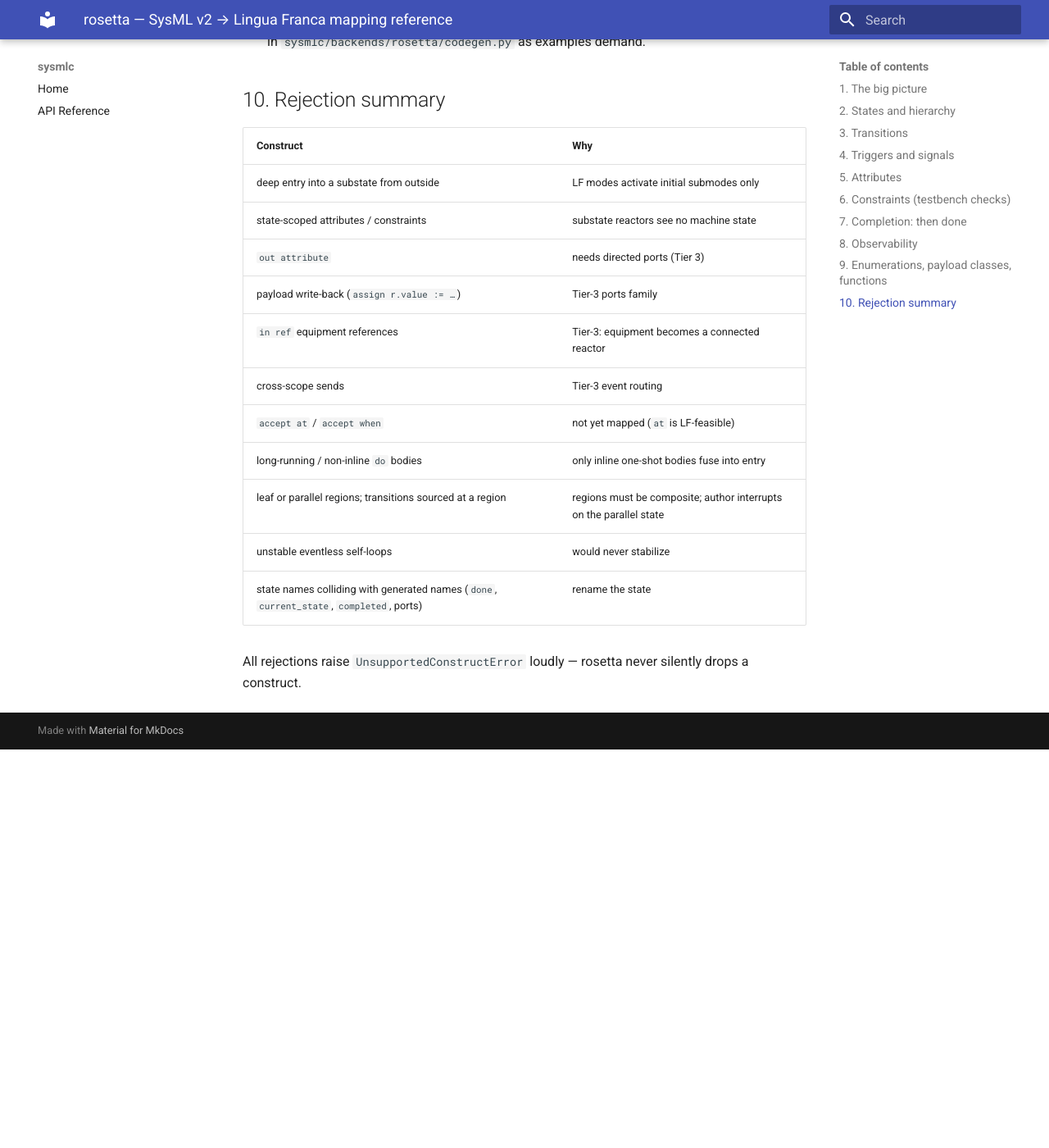
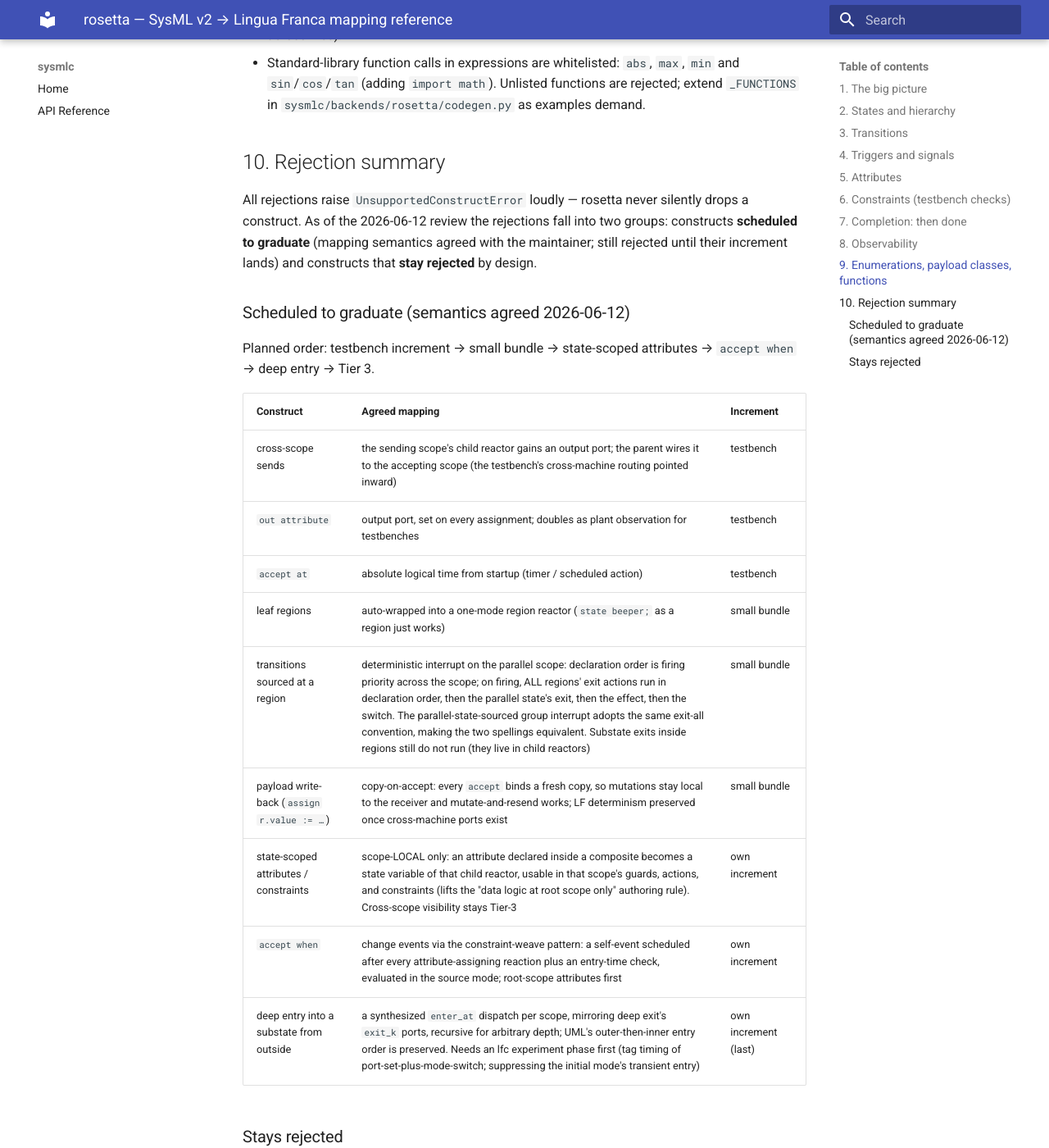
Before and after one commit to glacier-project/sysmlc-core, an MkDocs documentation site: the page built from docs/rosetta-mapping.md, in a window 1280 px wide and 1400 px high, scrolled down 5676 px. Shown: the whole window at 82% size. Built offline with MkDocs 1.6.1 and Material for MkDocs 9.7.7, drawn with Linux system fonts in a browser that asks for light colours; before the commit the page ends 6590 px from its top, so only the background shows below that; some of the changed text lies outside the part shown.

Commit message:
docs(rosetta): record agreed rejection graduations in mapping reference

```diff
--- a/docs/rosetta-mapping.md
+++ b/docs/rosetta-mapping.md
@@ -113,6 +113,7 @@ mode (the target's `entry` runs at the next tag, LF's mode-switch boundary).
   exit-all-then-effect ordering.)
 - **Deep entry** (`idle` → `running.hot` from outside) — **rejected**:
   entering an LF mode always activates contained reactors' initial modes.
+  Scheduled to graduate via a synthesized entry dispatch (§10).
 - An eventless self-loop with no event, timer, or effect is rejected as
   unstable.
 
@@ -126,7 +127,8 @@ child reactor, and the parent's mode forwards them down
 
 - **Payload access**: `accept r : Reading` binds the payload first
   (`r = Reading.value`), so guards and effects can read `r.value`.
-  Payloads are duck-typed; payload **writes** are rejected (Tier-3).
+  Payloads are duck-typed; payload **writes** are rejected today
+  (scheduled to graduate with copy-on-accept semantics — §10).
 - **`accept after 4 [s]`** (literal) → a mode-local timer
   (`timer t_showRed(4 sec)`); names are state-qualified because lfc
   flattens mode-local declarations per reactor. An `after` self-loop
@@ -135,26 +137,27 @@ child reactor, and the parent's mode forwards them down
   action scheduled on entry with the attribute's value (seconds → ns).
 - **`after` + `if`** is supported (the guard is evaluated when the timer
   fires) — a capability the quake backend must reject.
-- **`accept at` / `accept when`** → rejected (not yet mapped).
+- **`accept at` / `accept when`** → rejected today; both are scheduled
+  to graduate (§10).
 
 **`send new Sig(...) via port`** schedules a reactor-level logical action
 `Sig_act` at the current tag (a self-event). If the machine also accepts
 `Sig`, accepting reactions trigger on `(Sig, Sig_act)` and read whichever
 is present, so external and internal events are indistinguishable. A
 signal sent in one composite scope but accepted in another is **rejected**
-(cross-scope event routing belongs to the parts/ports increment). The
+today (scheduled to graduate with the testbench increment — §10). The
 `via` port is captured but not yet part of event identity.
 
 ## 5. Attributes
 
 Declared on the state def (root scope only — state-scoped attributes are
-rejected):
+rejected today; scope-local support is scheduled, §10):
 
 | Declaration | LF |
 |---|---|
 | `in attribute setpoint : Real default 21.0` | reactor **parameter** `setpoint = {= 21.0 =}` (override at `new`) |
 | `attribute temperature : Real := 18.0` (also `inout`) | **state variable** `state temperature = {= 18.0 =}` |
-| `out attribute …` | rejected (needs output ports — Tier 3) |
+| `out attribute …` | rejected (scheduled — testbench increment, §10) |
 | composite attribute (`pt : Point`) | `SimpleNamespace(x=…)` initializer; usage-local `:>>` redefinitions win over the type's defaults |
 | quantity (`pickDuration : DurationValue default 2 [min]`) | SI float (`120.0`) |
 
@@ -186,7 +189,8 @@ runtime check `assert <expr>, "SysML constraint <name> violated"`, placed:
 
 Plain (non-asserted) `constraint` usages generate nothing — SysML does not
 require them to hold. Constraints declared inside states are rejected
-(their scope has no attributes to check). The thermostat and
+(their scope has no attributes to check; scheduled to graduate with
+scope-local attributes — §10). The thermostat and
 vending-machine showcases carry asserted invariants; the negative run test
 proves a violating `--values` override aborts at startup.
 
@@ -230,19 +234,38 @@ is visible — pin sequences accordingly in tests.
 
 ## 10. Rejection summary
 
+All rejections raise `UnsupportedConstructError` loudly — rosetta never
+silently drops a construct. As of the 2026-06-12 review the rejections
+fall into two groups: constructs **scheduled to graduate** (mapping
+semantics agreed with the maintainer; still rejected until their
+increment lands) and constructs that **stay rejected** by design.
+
+### Scheduled to graduate (semantics agreed 2026-06-12)
+
+Planned order: testbench increment → small bundle → state-scoped
+attributes → `accept when` → deep entry → Tier 3.
+
+| Construct | Agreed mapping | Increment |
+|---|---|---|
+| cross-scope sends | the sending scope's child reactor gains an output port; the parent wires it to the accepting scope (the testbench's cross-machine routing pointed inward) | testbench |
+| `out attribute` | output port, set on every assignment; doubles as plant observation for testbenches | testbench |
+| `accept at` | absolute logical time from startup (timer / scheduled action) | testbench |
+| leaf regions | auto-wrapped into a one-mode region reactor (`state beeper;` as a region just works) | small bundle |
+| transitions sourced at a region | deterministic interrupt on the parallel scope: declaration order is firing priority across the scope; on firing, ALL regions' exit actions run in declaration order, then the parallel state's exit, then the effect, then the switch. The parallel-state-sourced group interrupt adopts the same exit-all convention, making the two spellings equivalent. Substate exits inside regions still do not run (they live in child reactors) | small bundle |
+| payload write-back (`assign r.value := …`) | copy-on-accept: every `accept` binds a fresh copy, so mutations stay local to the receiver and mutate-and-resend works; LF determinism preserved once cross-machine ports exist | small bundle |
+| state-scoped attributes / constraints | scope-LOCAL only: an attribute declared inside a composite becomes a state variable of that child reactor, usable in that scope's guards, actions, and constraints (lifts the "data logic at root scope only" authoring rule). Cross-scope visibility stays Tier-3 | own increment |
+| `accept when` | change events via the constraint-weave pattern: a self-event scheduled after every attribute-assigning reaction plus an entry-time check, evaluated in the source mode; root-scope attributes first | own increment |
+| deep entry into a substate from outside | a synthesized `enter_at` dispatch per scope, mirroring deep exit's `exit_k` ports, recursive for arbitrary depth; UML's outer-then-inner entry order is preserved. Needs an lfc experiment phase first (tag timing of port-set-plus-mode-switch; suppressing the initial mode's transient entry) | own increment (last) |
+
+### Stays rejected
+
 | Construct | Why |
 |---|---|
-| deep entry into a substate from outside | LF modes activate initial submodes only |
-| state-scoped attributes / constraints | substate reactors see no machine state |
-| `out attribute` | needs directed ports (Tier 3) |
-| payload write-back (`assign r.value := …`) | Tier-3 ports family |
 | `in ref` equipment references | Tier-3: equipment becomes a connected reactor |
-| cross-scope sends | Tier-3 event routing |
-| `accept at` / `accept when` | not yet mapped (`at` is LF-feasible) |
+| nested-parallel regions (a region that is itself `parallel`) | wrap it in a composite state |
 | long-running / non-inline `do` bodies | only inline one-shot bodies fuse into entry |
-| leaf or parallel regions; transitions sourced at a region | regions must be composite; author interrupts on the parallel state |
-| unstable eventless self-loops | would never stabilize |
-| state names colliding with generated names (`done`, `current_state`, `completed`, ports) | rename the state |
-
-All rejections raise `UnsupportedConstructError` loudly — rosetta never
-silently drops a construct.
+| unstable eventless self-loops | would never stabilize — a model error |
+| state names colliding with generated names (`done`, `current_state`, `completed`, ports) | rename the state; plain generated names keep the LF readable |
+| mixed payload names for one signal | use one name — a model error |
+| duplicate enum / item simple names | rename one — preamble classes are keyed by simple name |
+| `in` attribute without a default | LF reactor parameters require one |
```
